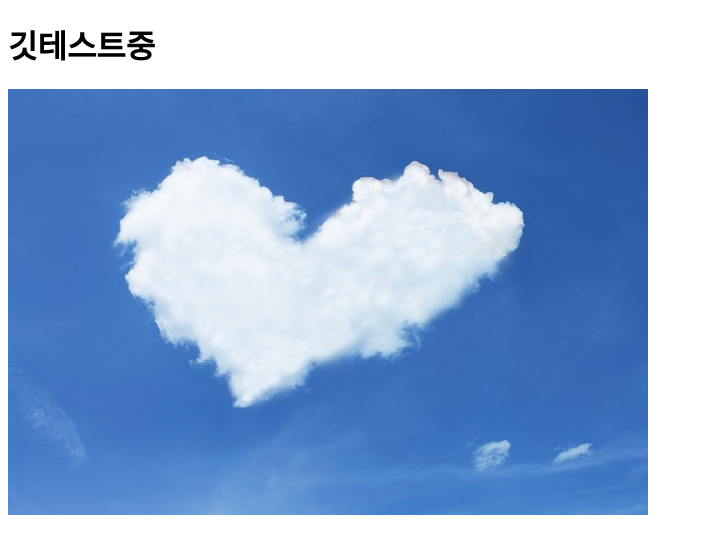
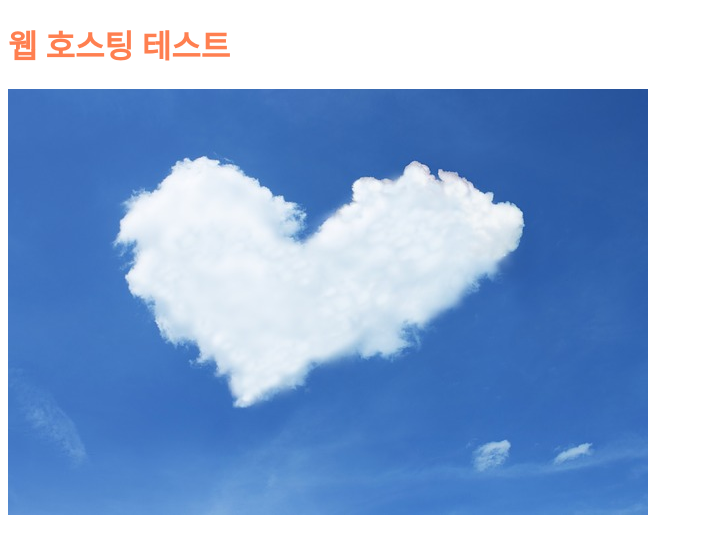
Before and after one commit to jw-lab/portfolio, a plain HTML site: page index.html in a window 1280 px wide. Shown: the whole page, without its empty margins (0-703 px from the left). Drawn offline with Linux system fonts and the light colour scheme.

Commit message:
웹호스팅용 수정

```diff
--- a/index.html
+++ b/index.html
@@ -4,10 +4,11 @@
     <meta charset="UTF-8">
     <meta http-equiv="X-UA-Compatible" content="IE=edge">
     <meta name="viewport" content="width=device-width, initial-scale=1.0">
-    <title>깃테스트</title>
+    <title>웹 호스팅</title>
+    <link rel="stylesheet" href="style.css">
 </head>
 <body>
-    <h1>깃테스트중</h1>
+    <h1>웹 호스팅 테스트</h1>
     <img src="sky.jpg" alt="">
 </body>
 </html>
--- a/style.css
+++ b/style.css
@@ -0,0 +1,3 @@
+body {
+    color: coral;
+}
```
